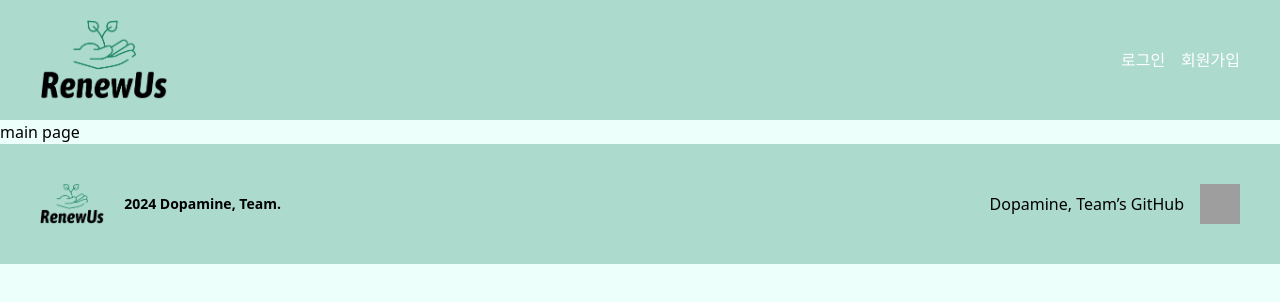
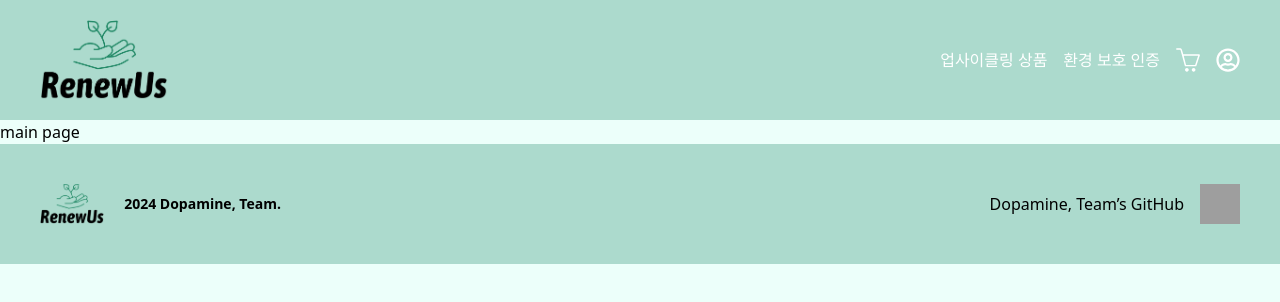
Before and after one commit to web-team-dopamine/recycling-front, a React (Create React App) app: page / in a window 1280 px wide. Shown: the top 302 px of the page. Built offline with nearby package versions, Linux system fonts and the light colour scheme; grey boxes are pictures that could not be loaded.

Commit message:
style: header 수정
- 수정된 기획에 따라 header를 수정했습니다
- 기본 화면을 하기 위해 임시로 로그인 여부와 usertype을 지정했습니다

```diff
--- a/src/shared/Header.tsx
+++ b/src/shared/Header.tsx
@@ -1,7 +1,6 @@
-import React, { useState } from 'react';
-//import { Menu, Transition } from '@headlessui/react';
-//import { ChevronDownIcon } from '@heroicons/react/20/solid';
 import { useNavigate } from 'react-router-dom';
+import { SlBasket } from 'react-icons/sl';
+import { FaRegUserCircle } from 'react-icons/fa';
 
 type HeaderProps = {
   isLoggedIn: boolean;
@@ -10,207 +9,21 @@ type HeaderProps = {
 
 const Header: React.FC<HeaderProps> = ({ isLoggedIn, userType }) => {
   const navigate = useNavigate();
-  //const [isDropdownOpen, setIsDropdownOpen] = useState(false);
+
+  const handleLogout = () => {
+    navigate('/');
+  };
 
   return (
     <header className="bg-[#ACDACD] text-white px-4 py-3 flex justify-between items-center h-[120px]">
       {/* logo */}
       <div className="flex items-center ml-6" onClick={() => navigate('/')}>
-        <img src="/logo.png" alt="로고" className="h-20" />
+        <img src="/logo.png" alt="로고" className="h-20 cursor-pointer" />
       </div>
 
       {/* 오른쪽 버튼 그룹 */}
       <div className="flex items-center space-x-4 relative mr-6">
-        <button
-          className="text-white hover:text-[#2E9093]"
-          onClick={() => navigate('/login')}
-        >
-          로그인
-        </button>
-        <button
-          className="text-white hover:text-[#2E9093]"
-          onClick={() => navigate('/join')}
-        >
-          회원가입
-        </button>
-
-        {/* 게시판 버튼
-        <Menu as="div" className="relative inline-block text-left">
-          <Menu.Button
-            className="flex items-center text-white hover:text-[#2E9093]"
-            onClick={() => setIsDropdownOpen(!isDropdownOpen)}
-          >
-            <span className="mr-1">바로가기</span>
-            <ChevronDownIcon
-              className="h-5 w-5 text-white hover:text-[#2E9093]"
-              aria-hidden="true"
-            />
-          </Menu.Button>
-
-          {/* 게시판 버튼 클릭 시 나타날 dropdown 메뉴
-          <Transition
-            show={isDropdownOpen}
-            enter="transition ease-out duration-100"
-            enterFrom="transform opacity-0 scale-95"
-            enterTo="transform opacity-100 scale-100"
-            leave="transition ease-in duration-75"
-            leaveFrom="transform opacity-100 scale-100"
-            leaveTo="transform opacity-0 scale-95"
-          >
-            <Menu.Items
-              static
-              className="origin-top-left absolute left-0 mt-2 w-32 rounded-md shadow-lg bg-[#D9D9D9] text-[#8A8A8A] ring-1 ring-black ring-opacity-5 focus:outline-none"
-            >
-              <div className="py-1">
-                {/* 관리자일 경우
-                {userType === 'admin' && (
-                  <>
-                    <Menu.Item>
-                      {({ active }) => (
-                        <button
-                          className={`${
-                            active
-                              ? 'text-[#2E9093] font-bold'
-                              : 'text-[#8A8A8A]'
-                          } block px-4 py-2 text-sm w-full text-left`}
-                          onClick={() => navigate('/admin')}
-                        >
-                          인증
-                        </button>
-                      )}
-                    </Menu.Item>
-                    <Menu.Item>
-                      {({ active }) => (
-                        <button
-                          className={`${
-                            active
-                              ? 'text-[#2E9093] font-bold'
-                              : 'text-[#8A8A8A]'
-                          } block px-4 py-2 text-sm w-full text-left`}
-                          onClick={() => navigate('/admin')}
-                        >
-                          홍보
-                        </button>
-                      )}
-                    </Menu.Item>
-                    <Menu.Item>
-                      {({ active }) => (
-                        <button
-                          className={`${
-                            active
-                              ? 'text-[#2E9093] font-bold'
-                              : 'text-[#8A8A8A]'
-                          } block px-4 py-2 text-sm w-full text-left`}
-                          onClick={() => navigate('/admin')}
-                        >
-                          신고
-                        </button>
-                      )}
-                    </Menu.Item>
-                  </>
-                )}
-                {/* 판매자일 경우
-                {userType === 'seller' && (
-                  <>
-                    <Menu.Item>
-                      {({ active }) => (
-                        <button
-                          className={`${
-                            active
-                              ? 'text-[#2E9093] font-bold'
-                              : 'text-[#8A8A8A]'
-                          } block px-4 py-2 text-sm w-full text-left`}
-                          onClick={() => navigate('/protection')}
-                        >
-                          인증
-                        </button>
-                      )}
-                    </Menu.Item>
-                    <Menu.Item>
-                      {({ active }) => (
-                        <button
-                          className={`${
-                            active
-                              ? 'text-[#2E9093] font-bold'
-                              : 'text-[#8A8A8A]'
-                          } block px-4 py-2 text-sm w-full text-left`}
-                          onClick={() => navigate('/')}
-                        >
-                          홍보
-                        </button>
-                      )}
-                    </Menu.Item>
-                    <Menu.Item>
-                      {({ active }) => (
-                        <button
-                          className={`${
-                            active
-                              ? 'text-[#2E9093] font-bold'
-                              : 'text-[#8A8A8A]'
-                          } block px-4 py-2 text-sm w-full text-left`}
-                          onClick={() => navigate('/seller/post')}
-                        >
-                          상품 등록
-                        </button>
-                      )}
-                    </Menu.Item>
-                  </>
-                )}
-                {/* 일반 사용자일 경우
-                {userType === 'user' && (
-                  <>
-                    <Menu.Item>
-                      {({ active }) => (
-                        <button
-                          className={`${
-                            active
-                              ? 'text-[#2E9093] font-bold'
-                              : 'text-[#8A8A8A]'
-                          } block px-4 py-2 text-sm w-full text-left`}
-                          onClick={() => navigate('/protection')}
-                        >
-                          인증
-                        </button>
-                      )}
-                    </Menu.Item>
-                    <Menu.Item>
-                      {({ active }) => (
-                        <button
-                          className={`${
-                            active
-                              ? 'text-[#2E9093] font-bold'
-                              : 'text-[#8A8A8A]'
-                          } block px-4 py-2 text-sm w-full text-left`}
-                          onClick={() => navigate('/')}
-                        >
-                          홍보
-                        </button>
-                      )}
-                    </Menu.Item>
-                    <Menu.Item>
-                      {({ active }) => (
-                        <button
-                          className={`${
-                            active
-                              ? 'text-[#2E9093] font-bold'
-                              : 'text-[#8A8A8A]'
-                          } block px-4 py-2 text-sm w-full text-left`}
-                          // 모달창 구현 예정
-                        >
-                          신고글 작성
-                        </button>
-                      )}
-                    </Menu.Item>
-                  </>
-                )}
-              </div>
-            </Menu.Items>
-          </Transition>
-        </Menu>
-
-        {/* 로그인 및 회원가입 버튼
-        {!isLoggedIn ? (
-          // 로그인하지 않은 경우
+        {!isLoggedIn && (
           <>
             <button
               className="text-white hover:text-[#2E9093]"
@@ -225,24 +38,86 @@ const Header: React.FC<HeaderProps> = ({ isLoggedIn, userType }) => {
               회원가입
             </button>
           </>
-        ) : (
-          // 로그인한 경우
+        )}
+
+        {isLoggedIn && (
           <>
+            {userType === 'user' && (
+              <>
+                <button
+                  className="text-white hover:text-[#2E9093]"
+                  onClick={() => navigate('/products')}
+                >
+                  업사이클링 상품
+                </button>
+                <button
+                  className="text-white hover:text-[#2E9093]"
+                  onClick={() => navigate('/protection')}
+                >
+                  환경 보호 인증
+                </button>
                 <button
                   className="text-white hover:text-[#2E9093]"
                   onClick={() => navigate('/user/:id/basket')}
                 >
-              장바구니
+                  <SlBasket className="w-6 h-6" />
                 </button>
                 <button
                   className="text-white hover:text-[#2E9093]"
                   onClick={() => navigate('/user/:id')}
                 >
-              마이페이지
+                  <FaRegUserCircle className="w-6 h-6" />
                 </button>
               </>
             )}
-          */}
+
+            {userType === 'admin' && (
+              <>
+                <button
+                  className="text-white hover:text-[#2E9093]"
+                  onClick={() => navigate('/products')}
+                >
+                  업사이클링 상품
+                </button>
+                <button
+                  className="text-white hover:text-[#2E9093]"
+                  onClick={() => navigate('/protection')}
+                >
+                  환경 보호 인증
+                </button>
+                <button
+                  className="text-white hover:text-[#2E9093]"
+                  onClick={handleLogout}
+                >
+                  로그아웃
+                </button>
+              </>
+            )}
+
+            {userType === 'seller' && (
+              <>
+                <button
+                  className="text-white hover:text-[#2E9093]"
+                  onClick={() => navigate('/products')}
+                >
+                  업사이클링 상품
+                </button>
+                <button
+                  className="text-white hover:text-[#2E9093]"
+                  onClick={() => navigate('/protection/post')}
+                >
+                  판매글 작성
+                </button>
+                <button
+                  className="text-white hover:text-[#2E9093]"
+                  onClick={() => navigate('/user/:id')}
+                >
+                  <FaRegUserCircle className="w-6 h-6" />
+                </button>
+              </>
+            )}
+          </>
+        )}
       </div>
     </header>
   );
--- a/src/shared/Router.tsx
+++ b/src/shared/Router.tsx
@@ -28,7 +28,7 @@ import {
 
 const Router = () => {
   const isLoggedIn = true; // 로그인 여부에 따라 수정
-  const userType: 'admin' | 'seller' | 'user' = 'admin'; // 사용자 타입에 따라 수정
+  const userType: 'admin' | 'seller' | 'user' = 'user'; // 사용자 타입에 따라 수정
 
   return (
     <BrowserRouter>
```
Lines whose indentation alone changed are shown as unchanged.
